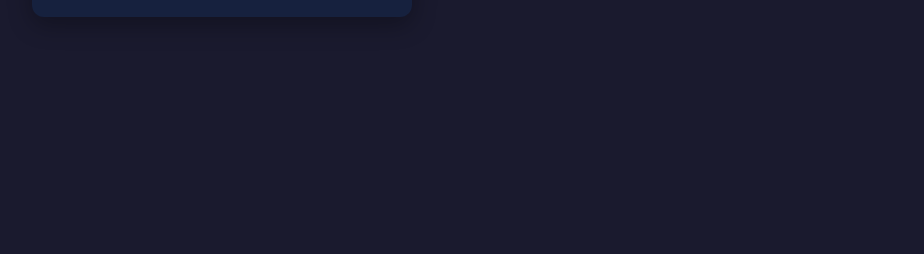
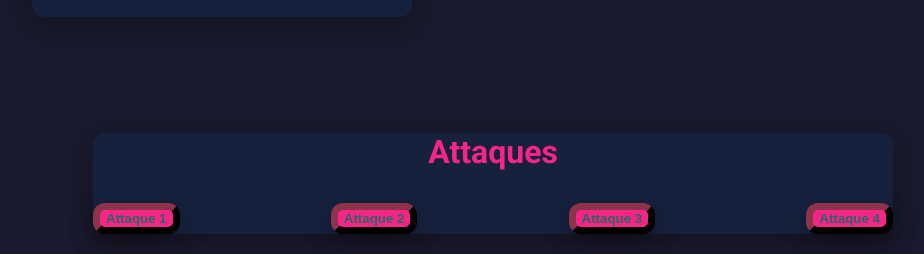
Before and after one commit to berkanidu-01/Projet-Agile-Super-h-ros, a website: page superheros/index.html in a window 1280 px wide. Shown: the part 943-1197 px from the top of the page, without its empty margins (147-1071 px from the left). Before the commit the page ends 1044 px from the top, so only its background shows below. Drawn offline with Linux system fonts and the light colour scheme.

Commit message:
add boutons attaques

```diff
--- a/superheros/index.html
+++ b/superheros/index.html
@@ -45,9 +45,15 @@
         </div>
       </div>
     </div>
-	<!--<div class="card" id="moveCard">
+	<div class="movescard" id="movesCard">
 		<h1>Attaques</h1>
-	</div>-->
+		<div id="moveButtons">
+			<button id="move1"><strong>Attaque 1</strong></button>
+			<button id="move2"><strong>Attaque 2</strong></button>
+			<button id="move3"><strong>Attaque 3</strong></button>
+			<button id="move4"><strong>Attaque 4</strong></button>
+		</div>
+	</div>
 
     <script src="script.js"></script>
   </body>
--- a/superheros/script.js
+++ b/superheros/script.js
@@ -1,3 +1,6 @@
+randomHero1 = Math.floor(Math.random() * 9);
+randomHero2 = Math.floor(Math.random() * 9);
+
 // Script pour animer les barres de progression
 document.addEventListener('DOMContentLoaded', function() {
   const statElements = document.querySelectorAll('.heroStats p');
--- a/superheros/style.css
+++ b/superheros/style.css
@@ -12,6 +12,12 @@ body {
     align-items: center;
     padding: 5% 10%;
     flex-wrap: wrap;
+}
+
+h1 {
+	text-align: center;
+	margin: 2rem 0;
+	color: #f72585;
 }
 
 #heroRight {
@@ -83,6 +89,36 @@ body {
     margin-right: 10px;
 }
 
+/* boutons d'actions*/
+#moveButtons {
+	display: flex;
+	justify-content: space-between;
+	margin-top: 20px;
+}
+
+.movescard {
+    align-items: center;
+    text-align: left;
+    margin: 20px auto;
+    width: 95%;
+    max-width: 800px;
+    border: none;
+    border-radius: 12px;
+    background-color: #16213e;
+    box-shadow: 0 8px 24px rgba(0, 0, 0, 0.3);
+    transition: transform 0.3s ease, box-shadow 0.3s ease;
+}
+
+.movescard button {
+	color: #286666;
+	text-decoration: solid;
+	border-width: 7px;
+	border-color:#3a151f;
+    border-radius: 12px;
+    background-color: #f72585;
+    box-shadow: 0 8px 24px rgba(0, 0, 0, 0.3);
+}
+
 /* Ajout de barres de progression pour les statistiques */
 .heroStats p::after {
     content: '';
```
Also changed, not shown: 1 other file.
